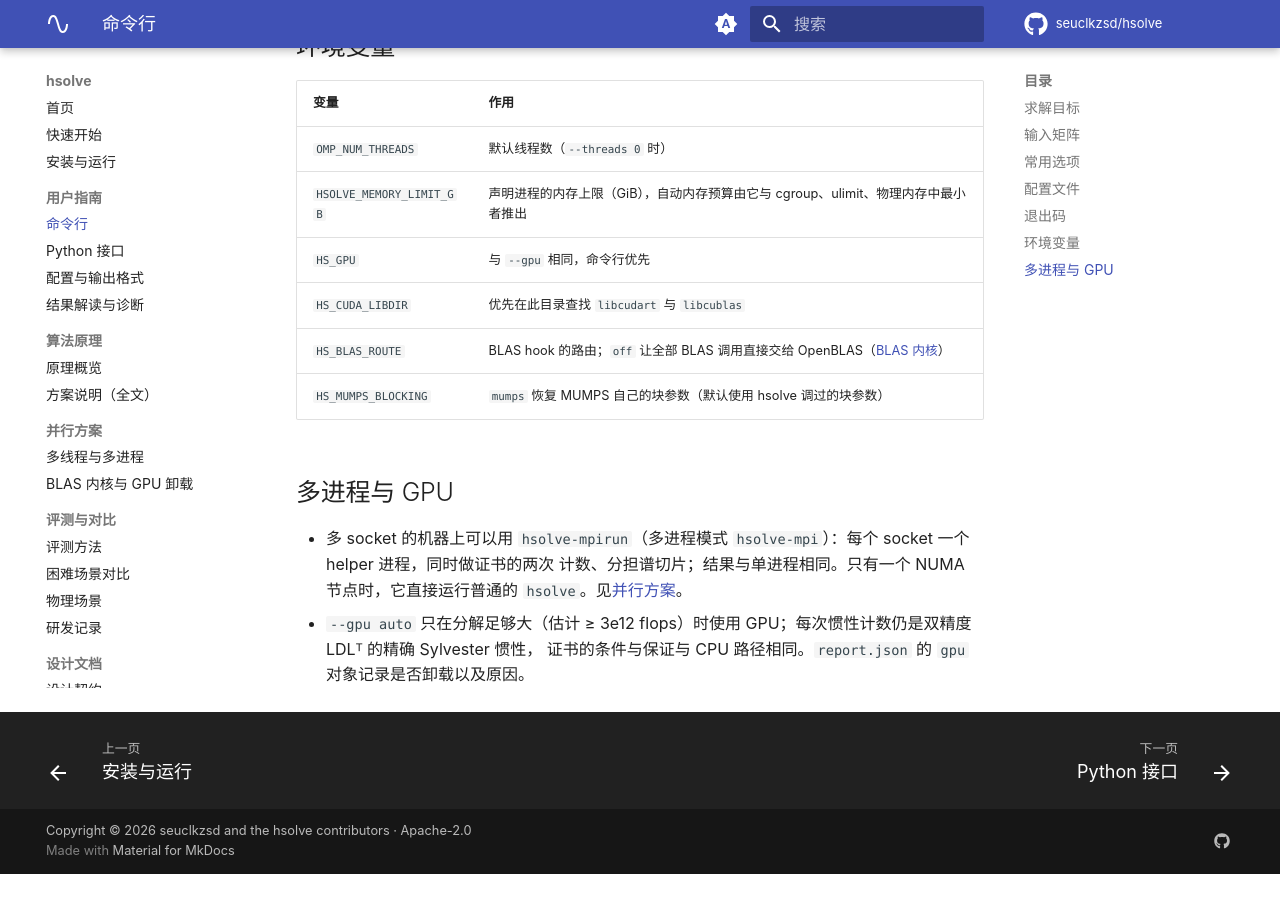
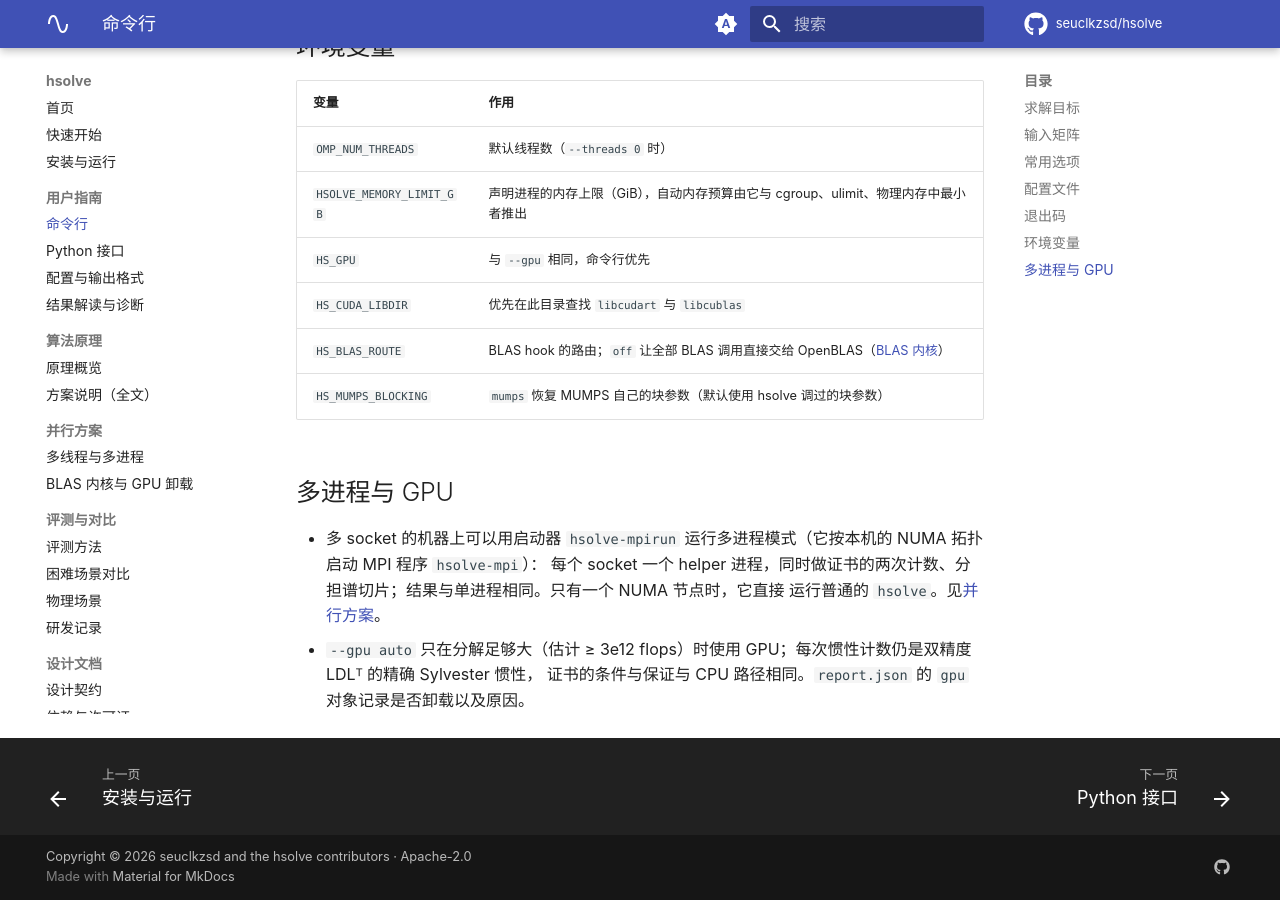
Before and after one commit to seuclkzsd/hsolve, an MkDocs documentation site: the page built from docs/guide/cli.md, in a window 1280 px wide and 900 px high, scrolled down 3525 px. Built offline with MkDocs 1.6.1 and Material for MkDocs 9.7.7, drawn with Linux system fonts in a browser that asks for light colours; comment, search, counter and statistics services are not loaded; before the commit the page ends 4399 px from its top, so only the background shows below that.

Commit message:
readme, docs: one name for the multi-process mode on each page - the launcher hsolve-mpirun runs the MPI program hsolve-mpi, said once

```diff
--- a/docs/guide/cli.md
+++ b/docs/guide/cli.md
@@ -101,7 +101,8 @@ Python 的 `hsolve.solve(...).config` 返回本次生效的完整配置，存成
 
 ## 多进程与 GPU
 
-- 多 socket 的机器上可以用 `hsolve-mpirun`（多进程模式 `hsolve-mpi`）：每个 socket 一个 helper 进程，同时做证书的两次
-  计数、分担谱切片；结果与单进程相同。只有一个 NUMA 节点时，它直接运行普通的 `hsolve`。见[并行方案](../PARALLEL.md)。
+- 多 socket 的机器上可以用启动器 `hsolve-mpirun` 运行多进程模式（它按本机的 NUMA 拓扑启动 MPI 程序 `hsolve-mpi`）：
+  每个 socket 一个 helper 进程，同时做证书的两次计数、分担谱切片；结果与单进程相同。只有一个 NUMA 节点时，它直接
+  运行普通的 `hsolve`。见[并行方案](../PARALLEL.md)。
 - `--gpu auto` 只在分解足够大（估计 ≥ 3e12 flops）时使用 GPU；每次惯性计数仍是双精度 LDLᵀ 的精确 Sylvester 惯性，
   证书的条件与保证与 CPU 路径相同。`report.json` 的 `gpu` 对象记录是否卸载以及原因。
```
Also changed, not shown: README.en.md (+1 -1 lines), README.md (+1 -1 lines), ROADMAP.md (+2 -1 lines), docs/README.md (+1 -1 lines), docs/SOLUTION.md (+2 -2 lines).
